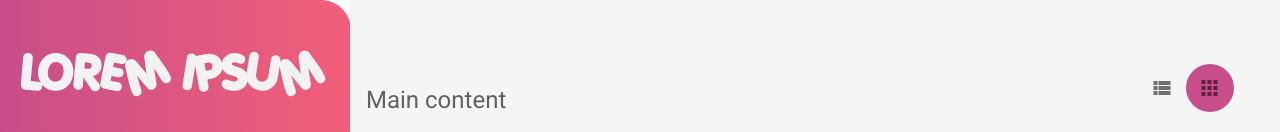
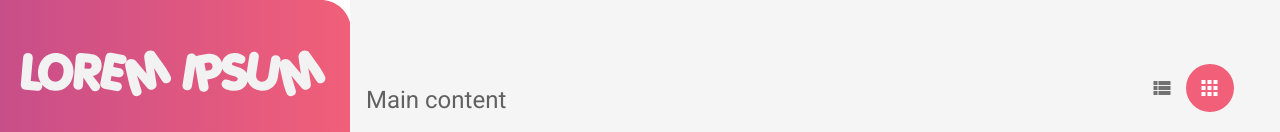
Before and after one commit to qngnud/project-a, a Vue app: page / in a window 1280 px wide. Shown: the top 132 px of the page. Built offline with nearby package versions, Linux system fonts and the light colour scheme.

Commit message:
add toggle layout color white

```diff
--- a/src/components/AppBar.vue
+++ b/src/components/AppBar.vue
@@ -11,11 +11,11 @@
 
         <div class="toggle-group">
             <v-btn icon v-bind:class="{ 'active': layout === 'list'}" v-on:click="changeLayoutToList">
-                <v-icon>mdi-view-list</v-icon>
+                <v-icon v-bind:class="{ 'white--text' : layout === 'list'}">mdi-view-list</v-icon>
             </v-btn>
 
             <v-btn icon v-bind:class="{ 'active': layout === 'grid'}" v-on:click="changeLayoutToGrid">
-                <v-icon>mdi-apps</v-icon>
+                <v-icon v-bind:class="{ 'white--text' : layout === 'grid'}">mdi-apps</v-icon>
             </v-btn>
         </div>
 
@@ -48,6 +48,6 @@
         right: 5%;
     }
     .active{
-        background: #C84E89;
+        background: #F15F79;
     }
 </style>
```
